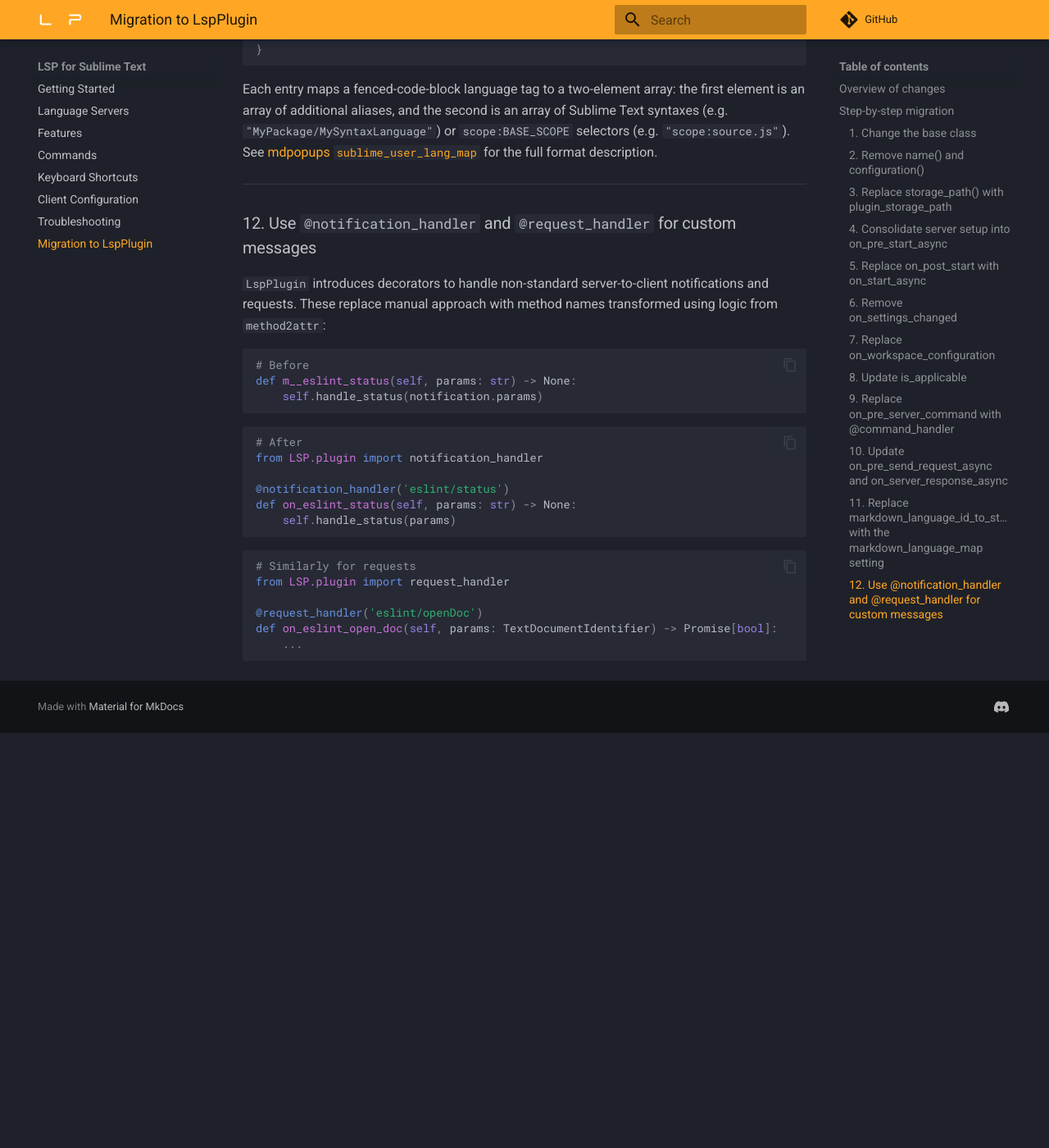
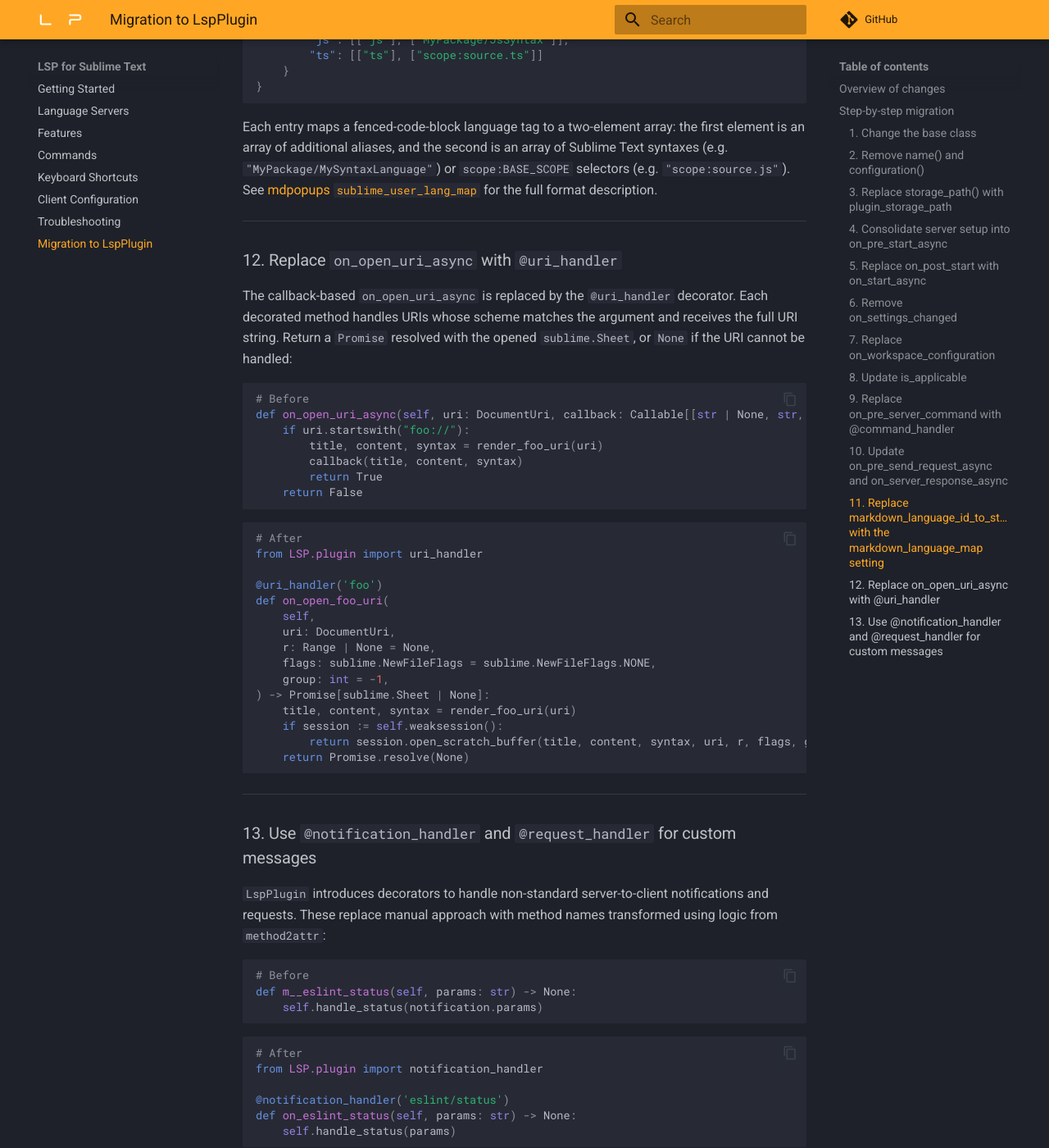
Before and after one commit to sublimelsp/LSP, an MkDocs documentation site: the page built from docs/src/migrating_to_lsp_plugin.md, in a window 1280 px wide and 1400 px high, scrolled down 8158 px. Shown: the whole window at 82% size. Built offline with MkDocs 1.6.1 and Material for MkDocs 9.7.7, drawn with Linux system fonts in a browser that asks for light colours; comment, search, counter and statistics services are not loaded; before the commit the page ends 9052 px from its top, so only the background shows below that; some of the changed text lies outside the part shown.

Commit message:
replace on_open_uri_async with a uri_handler decorator

````diff
--- a/docs/src/migrating_to_lsp_plugin.md
+++ b/docs/src/migrating_to_lsp_plugin.md
@@ -20,6 +20,7 @@
 | `is_applicable(view, config)` | `is_applicable(context: ContextIsApplicable)` |
 | `on_workspace_configuration(params, configuration)` | `on_pre_send_response_async(response)` — intercept `workspace/configuration` response |
 | `on_pre_server_command(command, done_callback)` | `@command_handler` decorator |
+| `on_open_uri_async(uri, callback)` | `@uri_handler` decorator |
 | `markdown_language_id_to_st_syntax_map()` | `markdown_language_map` setting in `.sublime-settings` |
 | `on_pre_send_request_async(request_id, request)` | `on_pre_send_request_async(request, view)` |
 | `on_server_response_async(method, response)` | `on_server_response_async(response)` |
@@ -353,7 +354,41 @@ Each entry maps a fenced-code-block language tag to a two-element array: the fir
 
 ---
 
-### 12. Use `@notification_handler` and `@request_handler` for custom messages
+### 12. Replace `on_open_uri_async` with `@uri_handler`
+
+The callback-based `on_open_uri_async` is replaced by the `@uri_handler` decorator. Each decorated method handles URIs whose scheme matches the argument and receives the full URI string. Return a `Promise` resolved with the opened `sublime.Sheet`, or `None` if the URI cannot be handled:
+
+```python
+# Before
+def on_open_uri_async(self, uri: DocumentUri, callback: Callable[[str | None, str, str], None]) -> bool:
+    if uri.startswith("foo://"):
+        title, content, syntax = render_foo_uri(uri)
+        callback(title, content, syntax)
+        return True
+    return False
+```
+
+```python
+# After
+from LSP.plugin import uri_handler
+
+@uri_handler('foo')
+def on_open_foo_uri(
+    self,
+    uri: DocumentUri,
+    r: Range | None = None,
+    flags: sublime.NewFileFlags = sublime.NewFileFlags.NONE,
+    group: int = -1,
+) -> Promise[sublime.Sheet | None]:
+    title, content, syntax = render_foo_uri(uri)
+    if session := self.weaksession():
+        return session.open_scratch_buffer(title, content, syntax, uri, r, flags, group)
+    return Promise.resolve(None)
+```
+
+---
+
+### 13. Use `@notification_handler` and `@request_handler` for custom messages
 
 `LspPlugin` introduces decorators to handle non-standard server-to-client notifications and requests. These replace manual approach with method names transformed using logic from `method2attr`:
 
--- a/plugin/__init__.py
+++ b/plugin/__init__.py
@@ -11,6 +11,7 @@ from .api import PluginStartError
 from .api import register_plugin
 from .api import request_handler
 from .api import unregister_plugin
+from .api import uri_handler
 from .core.collections import DottedDict
 from .core.constants import MarkdownLangMap
 from .core.css import css
@@ -96,5 +97,6 @@ __all__ = [
     'request_handler',
     'unregister_plugin',
     'uri_from_view',
+    'uri_handler',
     'uri_to_filename',  # deprecated
 ]
````
Also changed, not shown: other parts of docs/src/migrating_to_lsp_plugin.md (+1 -1 lines), 2 other files.
